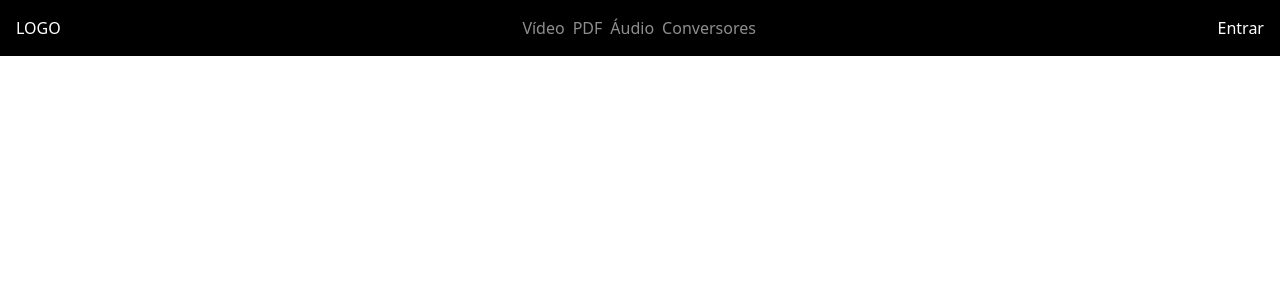
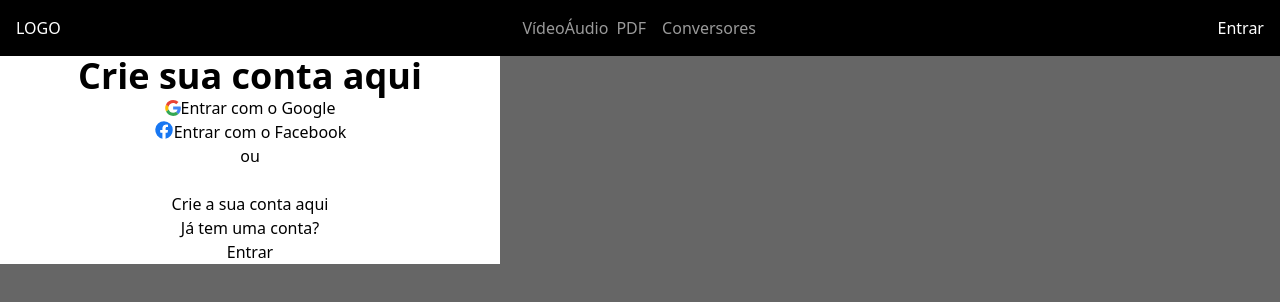
Before and after one commit to samuellucenaa/site-conversor-arquivos, a website: page index.html in a window 1280 px wide. Drawn offline with Linux system fonts and the light colour scheme.

Commit message:
criando modal de login

```diff
--- a/index.html
+++ b/index.html
@@ -7,19 +7,40 @@
     <link rel="stylesheet" href="src/output.css">
 </head>
 <body>
-    <div class="">
     <header class="bg-black text-white flex justify-between">
         <div class="p-4">LOGO</div>
         <nav>
-                <ul class="p-4 flex text-[#8e8e8f]">
+            <ul class="p-4 flex text-[#9a9a9a]">
                 <li>Vídeo</li>
+                <li>Áudio</li>
                 <li class="px-2">PDF</li>
-                    <li>Áudio</li>
                 <li class="pl-2">Conversores</li>
             </ul>
         </nav>
-            <div class="p-4 hover:bg-[#232324]"><a href="#">Entrar</a></div>
+        <button class="p-4 hover:bg-[#232324]"><a href="#">Entrar</a></bugtton>
     </header>
+
+
+    <div class="modal w-full h-full fixed bg-[#00000099]">
+        <div class="modal-content w-[500px] bg-white flex flex-col items-center">
+            <h1 class="text-4xl font-bold">Crie sua conta aqui</h1>
+            <div class="flex items-center">
+                <img class="w-4 h-4" src="images/google-icon.svg" alt="">
+                <p>Entrar com o Google</p>
             </div>
+            <div class="flex">
+                <img class="w-5 h-5" src="images/facebook-icon.svg" alt="">
+                <p>Entrar com o Facebook</p>
+            </div>
+            <p>ou</p>
+            <div>
+                <input type="email">
+                <input type="password">
+            </div>
+            <button>Crie a sua conta aqui</button>
+            Já tem uma conta? <a href="">Entrar</a>
+        </div>
+    </div>
+    <script src="/scripts/script.js"></script>
 </body>
 </html>
```
Also changed, not shown: images/facebook-icon.svg (added), images/google-icon.svg (added), scripts/script.js (added), src/output.css. Lines whose indentation alone changed are shown as unchanged.
